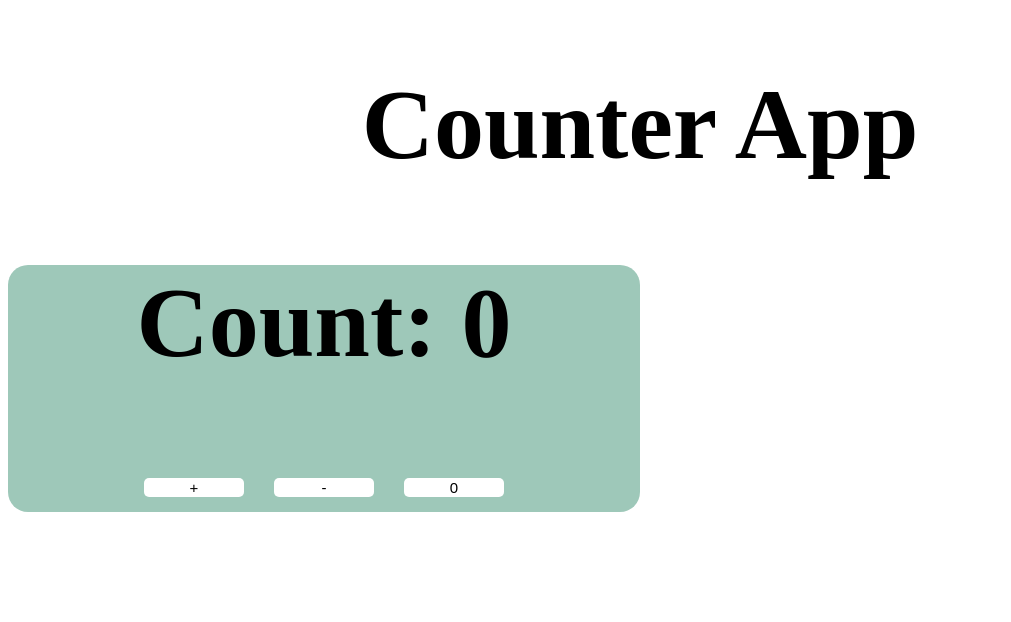
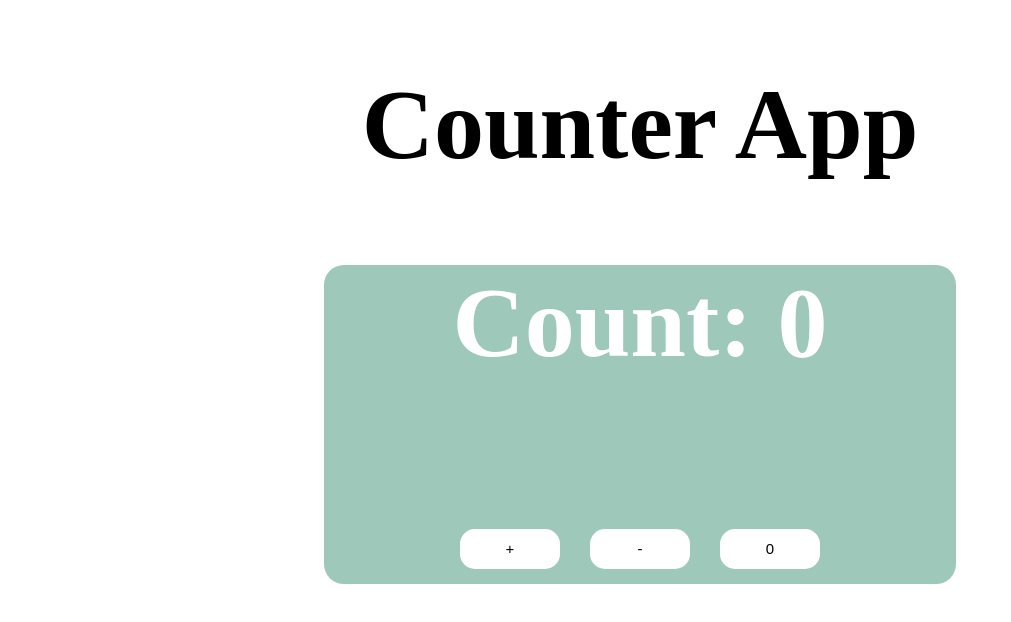
Before and after one commit to ashis263/counter_app, a React (Vite) app: page / in a window 1280 px wide. Shown: the top 622 px of the page, without its empty margins (0-1011 px from the left). Built offline with nearby package versions, Linux system fonts and the light colour scheme.

Commit message:
uddated styles

```diff
--- a/src/index.css
+++ b/src/index.css
@@ -4,9 +4,9 @@
 }
 
 .container{
-  font-size: 25px;
+  color: white;
   width: 50%;
-  margin-top: 0 auto;
+  margin: 0 auto;
   background-color: #9EC8B9;
   border-radius: 20px;
 }
@@ -14,8 +14,9 @@
 button{
   font-size: 15px;
   width: 100px;
+  height: 40px;
   margin: 15px;
-  border-radius: 5px;
+  border-radius: 15px;
   background-color: white;
   color: black;
   border: none;
```
